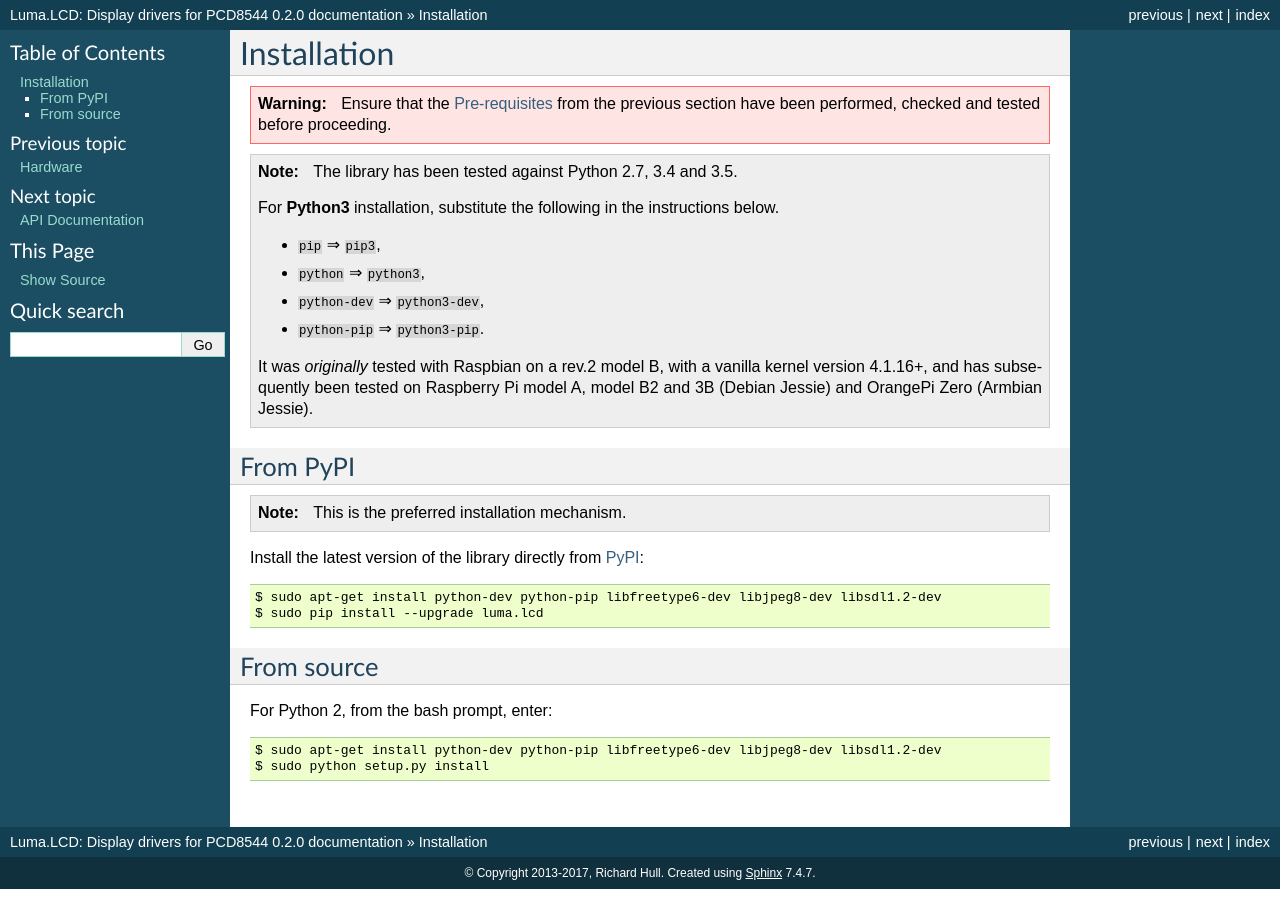
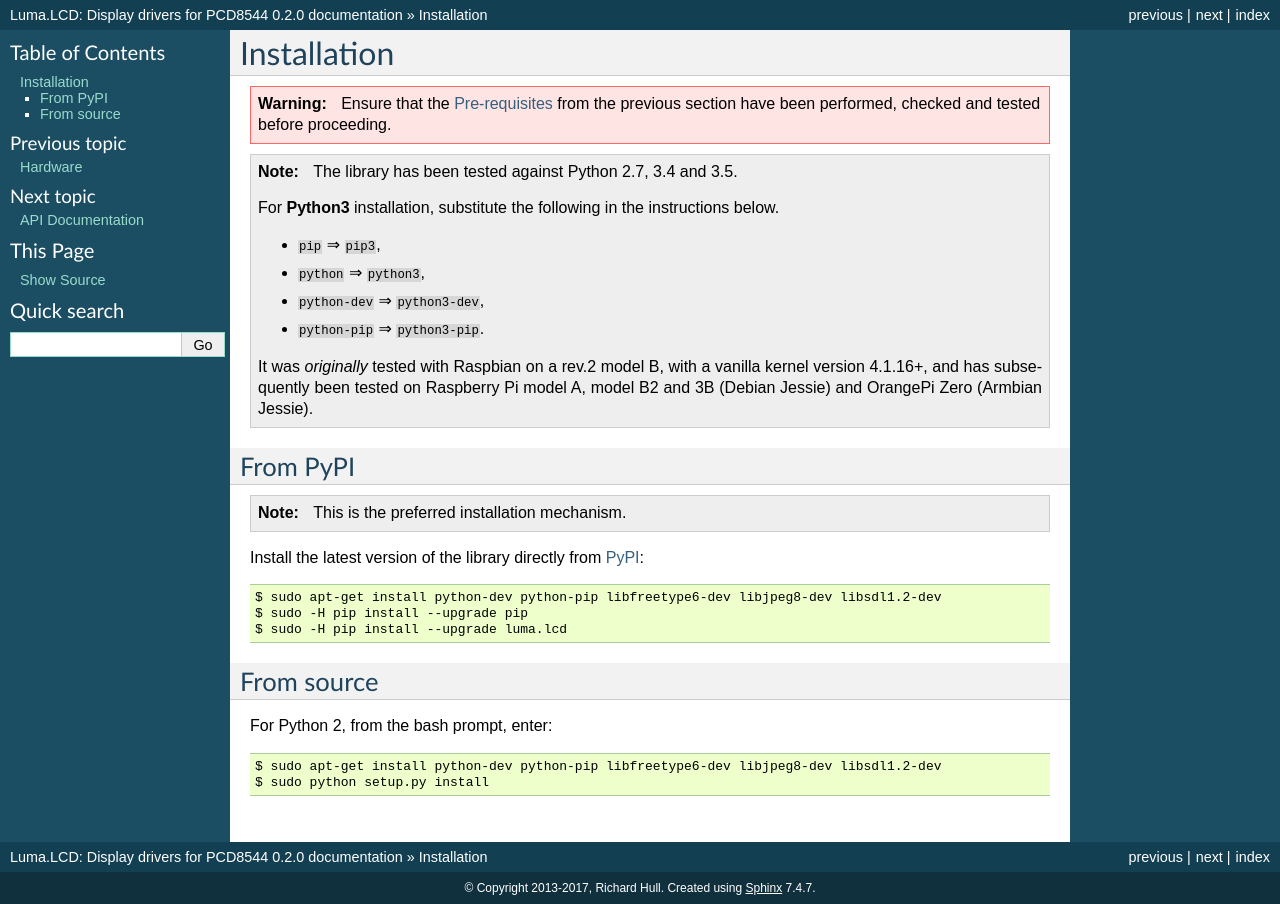
Before and after one commit to rm-hull/luma.lcd, a Sphinx documentation site: the page built from doc/install.rst, in a window 1280 px wide. Built offline with Sphinx 7.4.7, drawn with Linux system fonts in a browser that asks for light colours.

Commit message:
Add note to upgrade to latest pip

```diff
--- a/doc/install.rst
+++ b/doc/install.rst
@@ -25,7 +25,8 @@ From PyPI
 Install the latest version of the library directly from PyPI_::
 
   $ sudo apt-get install python-dev python-pip libfreetype6-dev libjpeg8-dev libsdl1.2-dev
-  $ sudo pip install --upgrade luma.lcd
+  $ sudo -H pip install --upgrade pip
+  $ sudo -H pip install --upgrade luma.lcd
 
 From source
 ^^^^^^^^^^^
```
